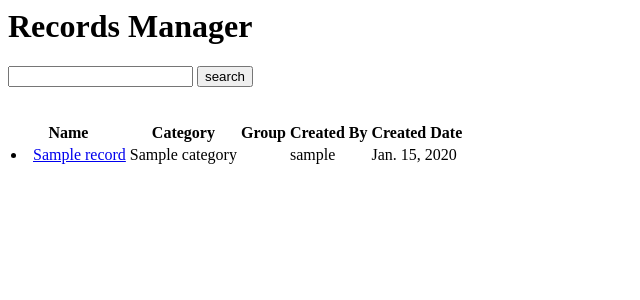
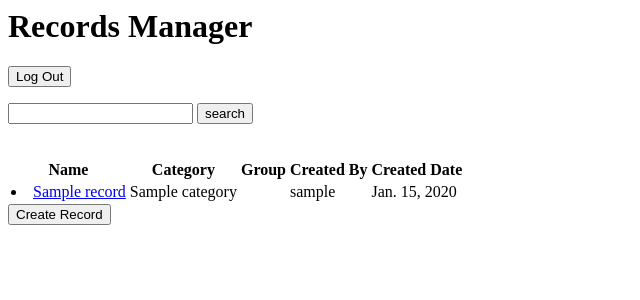
Before and after one commit to AlasdairNation/DjangoRecordsManagement, a Django app: template records_manager/templates/records_manager/record_list.html in a window 1280 px wide. Shown: the top 300 px of the page, without its empty margins (0-640 px from the left). Run offline with Django 5.2, Linux system fonts and the light colour scheme; the template is opened without the code that fills it: values that come from a table or form of the project are taken from there, others are empty; tables that the repository leaves empty hold one stand-in row (values such as "Sample post").

Commit message:
Added site navigation

```diff
--- a/records_manager/templates/records_manager/create_record.html
+++ b/records_manager/templates/records_manager/create_record.html
@@ -1,4 +1,8 @@
 <h1> Create </h1>
+
+    <form action="{% url 'records_manager:records'%}">
+        <input type="submit" value="Back" />
+    </form>
 
 <form method="post" form action = "{% url 'records_manager:create_record'%}">
     {% csrf_token %}
--- a/records_manager/templates/records_manager/edit_record_details.html
+++ b/records_manager/templates/records_manager/edit_record_details.html
@@ -1,4 +1,8 @@
 <h1> Edit </h1>
+
+    <form action="{% url 'records_manager:record_details' record.id%}">
+        <input type="submit" value="Back" />
+    </form>
 
 <form method="post" form action = "{% url 'records_manager:edit_record_details' record.id %}">
     {% csrf_token %}
--- a/records_manager/templates/records_manager/record_details.html
+++ b/records_manager/templates/records_manager/record_details.html
@@ -1,4 +1,8 @@
 <h1> Record </h1>
+    <form action="{% url 'records_manager:records'%}">
+        <input type="submit" value="Back" />
+    </form>
+
     <table>
         <tr>
             <th>Name</th>
--- a/records_manager/templates/records_manager/record_list.html
+++ b/records_manager/templates/records_manager/record_list.html
@@ -1,4 +1,8 @@
 <h1> Records Manager </h1>
+
+    <form action="{% url 'records_manager:login'%}">
+        <input type="submit" value="Log Out" />
+    </form>
 
 <form method="get" form action = "{% url 'records_manager:records'%}">
     <input type="text" id="search" name="search">
@@ -29,3 +33,7 @@
 {% else %}
     <p>No records are available.</p>
 {% endif %}
+
+    <form action="{% url 'records_manager:create_record'%}">
+        <input type="submit" value="Create Record" />
+    </form>
```
